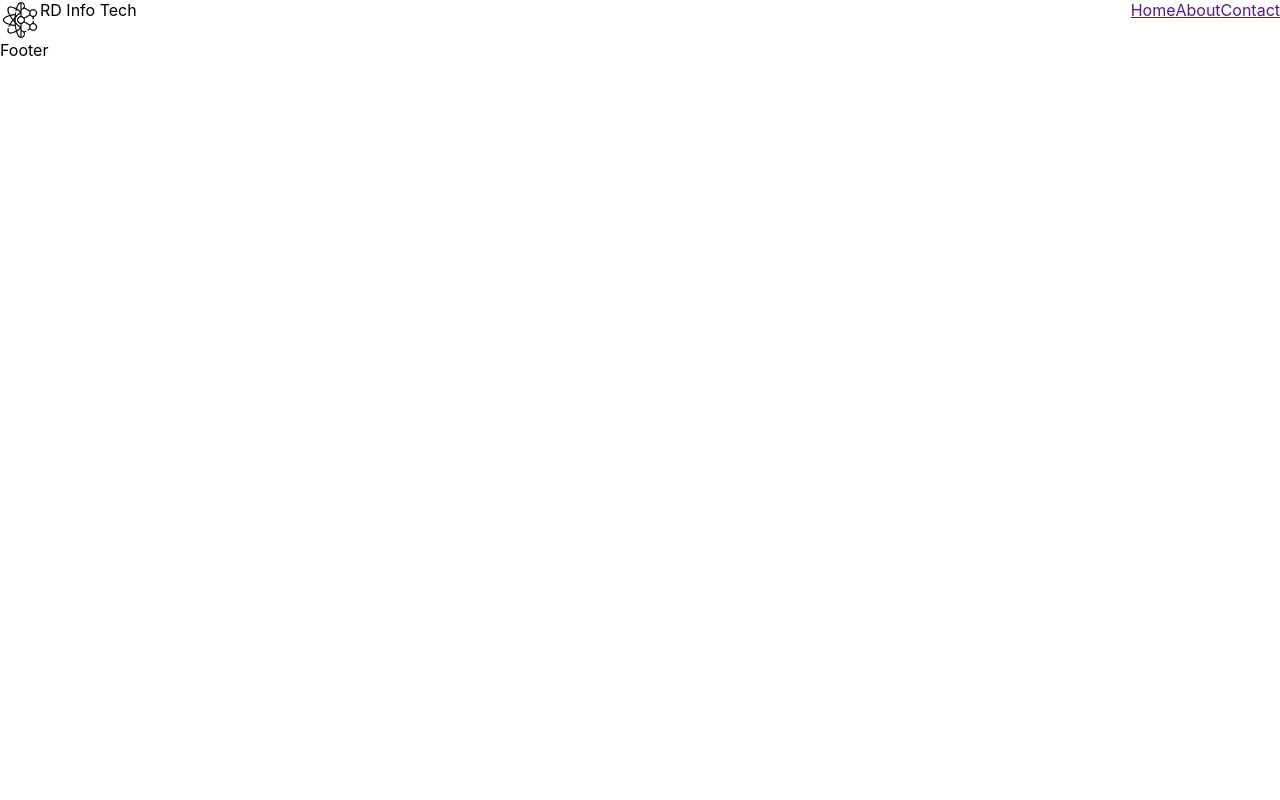
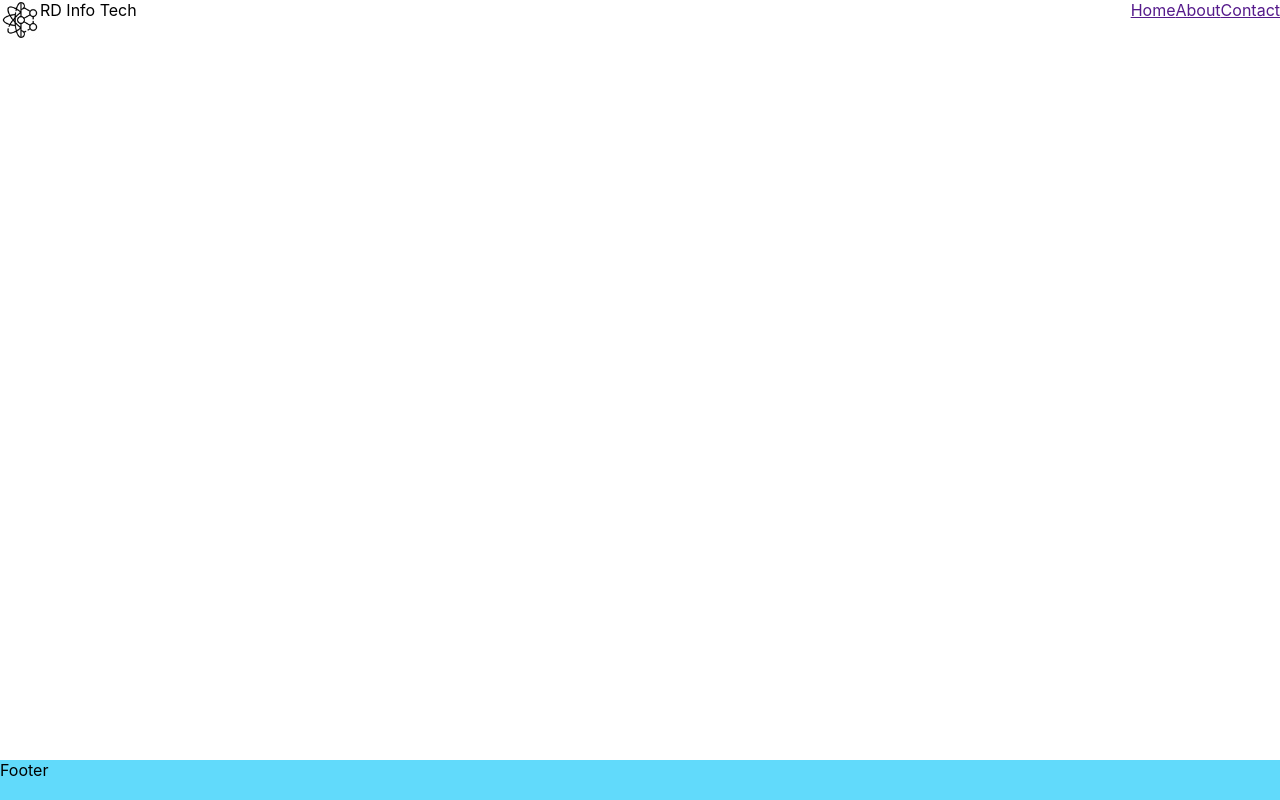
Before and after one commit to robbydhindsa/rd-info-tech, a React (Create React App) app in the folder rd-info-tech-website/: page /about in a window 1280 px wide. Built offline with nearby package versions, Linux system fonts and the light colour scheme.

Commit message:
Add footer styling

```diff
--- a/rd-info-tech-website/src/App.js
+++ b/rd-info-tech-website/src/App.js
@@ -1,12 +1,12 @@
 import Navbar from './components/Navbar';
 import Footer from './components/Footer';
 
-import './App.css';
+import './App.scss';
 
 
 function App() {
   return (
-    <div>
+    <div className='page-container'>
       <Navbar/>
       <Footer/>
     </div>
--- a/rd-info-tech-website/src/App.css
+++ b/rd-info-tech-website/src/App.scss
@@ -1,4 +1,8 @@
-
+.page-container {
+  position: relative;
+  min-height: 100vh;
+  // background-color: #282c34;
+}
 
 /* .App {
   text-align: center;
--- a/rd-info-tech-website/src/components/Footer.js
+++ b/rd-info-tech-website/src/components/Footer.js
@@ -1,8 +1,11 @@
 import React from 'react'
+import "./footer.scss";
 
 const Footer = () => {
   return (
-    <div>Footer</div>
+    <div className='footer-container'>
+      Footer
+    </div>
   )
 }
 
--- a/rd-info-tech-website/src/components/footer.scss
+++ b/rd-info-tech-website/src/components/footer.scss
@@ -0,0 +1,7 @@
+.footer-container {
+  position: absolute;
+  bottom: 0;
+  width: 100%;
+  height: 2.5rem;
+  background-color: #61dafb;
+}
```
